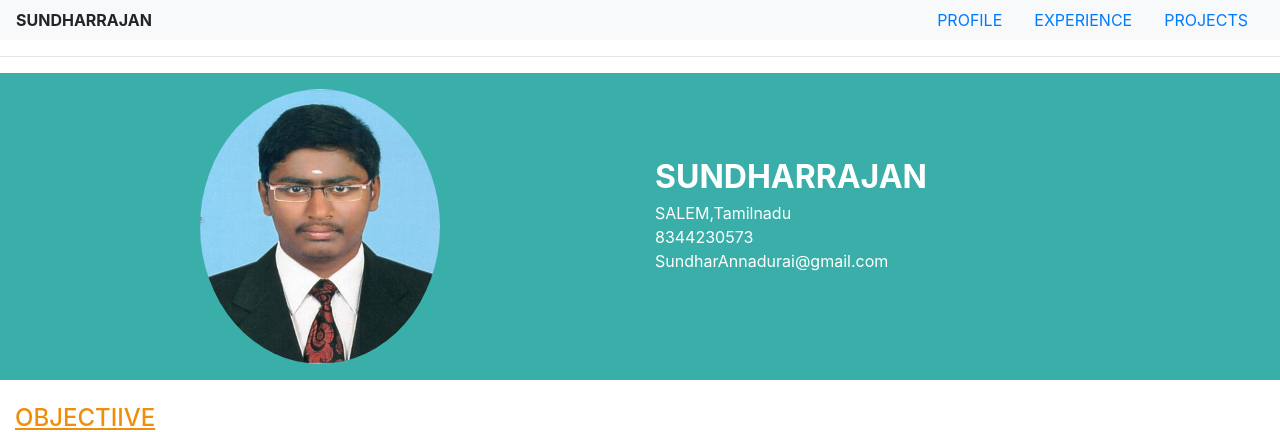
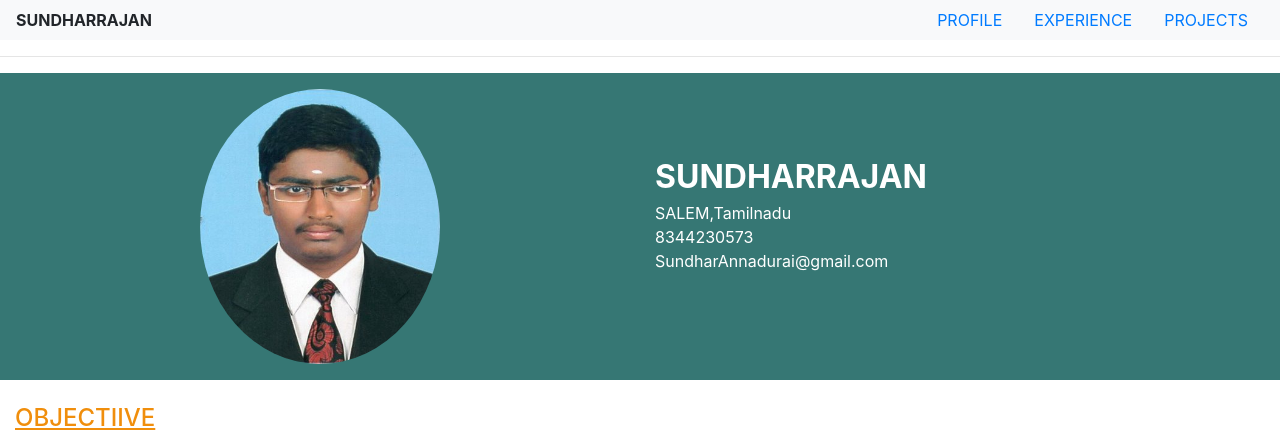
Before and after one commit to ASUNDHARRAJAN/Sundhar-resume, a React (Create React App) app: page / in a window 1280 px wide. Shown: the top 432 px of the page. Built offline with nearby package versions, Linux system fonts and the light colour scheme.

Commit message:
Create a React app and publish it to GitHub Pages

```diff
--- a/src/App.css
+++ b/src/App.css
@@ -44,7 +44,7 @@
 }
 
 .profile_section {
-  background-color:#3AAFA9;
+  background-color:#367774;
   animation: skew 5s;
   transform: skew(0deg);
 }
```
